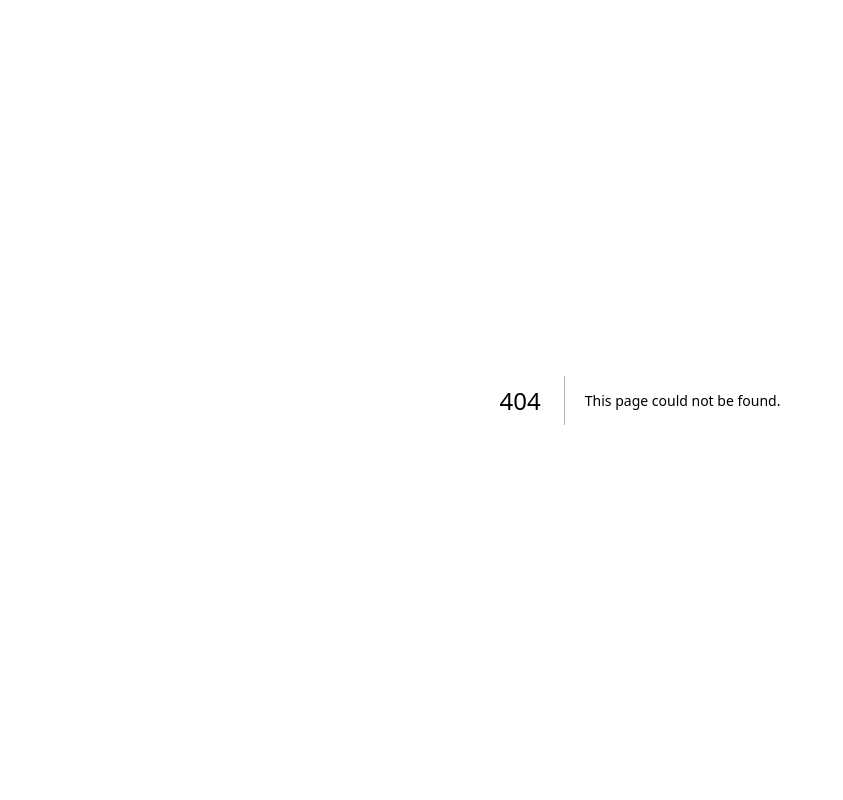
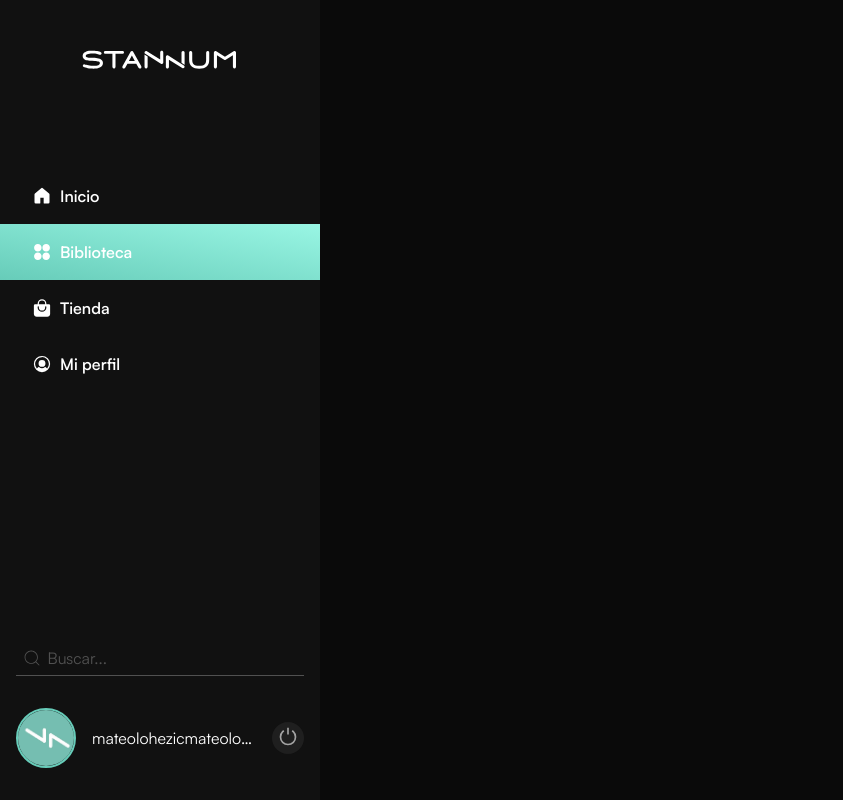
Before and after one commit to StannumDev/stannum-game-frontend-v2, a Next.js app: page /dashboard/library in a window 1280 px wide. Before the commit this address had no page. Shown: the whole page, without its empty margins (0-843 px from the left). Built offline with nearby package versions, Linux system fonts and the light colour scheme.

Commit message:
New: loading.ts

```diff
--- /dev/null
+++ b/src/app/dashboard/library/page.tsx
@@ -0,0 +1,7 @@
+export default function LibraryPage() {
+    return (
+        <main className="mt-12 mb-14 lg:my-0 grow lg:min-h-svh flex justify-start items-start p-4 lg:p-8">
+            <div className="w-full grid grid-cols-1 lg:grid-cols-12 gap-4 lg:gap-8"></div>
+        </main>
+    );
+}
--- /dev/null
+++ b/src/app/dashboard/loading.tsx
@@ -0,0 +1,30 @@
+export default function Loading() {
+    return (
+        <main className="grow w-full flex flex-col justify-center items-center">
+            <div role="status" className="size-24 flex justify-center items-center relative bg-card rounded-full">
+                <svg className="size-24 animate-spin-fast" viewBox="0 0 64 64" fill="none" xmlns="http://www.w3.org/2000/svg">
+                    <path
+                        d="M32 3C35.8083 3 39.5794 3.75011 43.0978 5.20749C46.6163 6.66488 49.8132 8.80101 52.5061 11.4939C55.199 14.1868 57.3351 17.3837 58.7925 20.9022C60.2499 24.4206 61 28.1917 61 32C61 35.8083 60.2499 39.5794 58.7925 43.0978C57.3351 46.6163 55.199 49.8132 52.5061 52.5061C49.8132 55.199 46.6163 57.3351 43.0978 58.7925C39.5794 60.2499 35.8083 61 32 61C28.1917 61 24.4206 60.2499 20.9022 58.7925C17.3837 57.3351 14.1868 55.199 11.4939 52.5061C8.801 49.8132 6.66487 46.6163 5.20749 43.0978C3.7501 39.5794 3 35.8083 3 32C3 28.1917 3.75011 24.4206 5.2075 20.9022C6.66489 17.3837 8.80101 14.1868 11.4939 11.4939C14.1868 8.80099 17.3838 6.66487 20.9022 5.20749C24.4206 3.7501 28.1917 3 32 3L32 3Z"
+                        strokeWidth={2}
+                        strokeLinecap="round"
+                        strokeLinejoin="round"
+                        className="stroke-card-light"
+                    />
+                    <path
+                        d="M32 3C36.5778 3 41.0906 4.08374 45.1692 6.16256C49.2477 8.24138 52.7762 11.2562 55.466 14.9605C58.1558 18.6647 59.9304 22.9531 60.6448 27.4748C61.3591 31.9965 60.9928 36.6232 59.5759 40.9762"
+                        strokeWidth={2}
+                        strokeLinecap="round"
+                        strokeLinejoin="round"
+                        className="stroke-stannum"
+                    />
+                </svg>
+                <div>
+                    <svg className='size-16 aspect-square fill-stannum absolute top-0 left-0 right-0 mx-auto translate-y-1/4 z-10' viewBox="0 0 1080 1080" xmlns="http://www.w3.org/2000/svg">
+                        <path d="M484.65 644.435C479.05 644.435 473.558 642.928 468.604 639.805L163.094 447.69C148.987 438.86 144.787 420.337 153.618 406.23C162.448 392.231 180.97 387.923 195.078 396.754L454.497 559.9V419.045C454.497 402.461 467.958 389 484.542 389C501.126 389 514.587 402.461 514.587 419.045V614.283C514.587 625.267 508.664 635.282 499.08 640.559C494.665 643.251 489.603 644.435 484.65 644.435Z" fill="current"/>
+                        <path d="M595.041 732.197C578.457 732.197 564.996 718.736 564.996 702.152V506.914C564.996 495.93 570.919 485.915 580.503 480.638C590.087 475.362 601.825 475.685 611.086 481.5L916.597 673.615C930.704 682.445 934.904 700.967 926.073 715.074C917.243 729.182 898.72 733.381 884.613 724.551L625.194 561.404V702.26C625.194 718.736 611.732 732.197 595.041 732.197Z" fill="current"/>
+                    </svg>
+                </div>
+            </div>
+        </main>
+    )
+}
--- /dev/null
+++ b/src/app/dashboard/profile/page.tsx
@@ -0,0 +1,7 @@
+export default function ProfilePage() {
+    return (
+        <main className="mt-12 mb-14 lg:my-0 grow lg:min-h-svh flex justify-start items-start p-4 lg:p-8">
+            <div className="w-full grid grid-cols-1 lg:grid-cols-12 gap-4 lg:gap-8"></div>
+        </main>
+    );
+}
--- /dev/null
+++ b/src/app/dashboard/store/page.tsx
@@ -0,0 +1,7 @@
+export default function StorePage() {
+    return (
+        <main className="mt-12 mb-14 lg:my-0 grow lg:min-h-svh flex justify-start items-start p-4 lg:p-8">
+            <div className="w-full grid grid-cols-1 lg:grid-cols-12 gap-4 lg:gap-8"></div>
+        </main>
+    );
+}
--- a/src/components/dashboard/home/RachaHome.tsx
+++ b/src/components/dashboard/home/RachaHome.tsx
@@ -1,4 +1,3 @@
-// import { PiWarningThin } from "react-icons/pi";
 import { PiWarningOctagonThin } from "react-icons/pi";
 
 export const RachaHome = () => {
--- a/src/components/dashboard/sidebar/Sidebar.tsx
+++ b/src/components/dashboard/sidebar/Sidebar.tsx
@@ -16,17 +16,17 @@ const links:Array<SidebarLink> = [
     },
     {
         label: 'Biblioteca',
-        href: '/dashboard/aszxcd',
+        href: '/dashboard/library',
         Icon: RiApps2Fill
     },
     {
         label: 'Tienda',
-        href: '/dashboard/asczxcvd',
+        href: '/dashboard/store',
         Icon: IoBagHandle
     },
     {
         label: 'Mi perfil',
-        href: '/dashboard/asvsdd',
+        href: '/dashboard/profile',
         Icon: PiUserCircleFill
     },
 ]
--- a/src/components/dashboard/sidebar/SidebarDesktopLink.tsx
+++ b/src/components/dashboard/sidebar/SidebarDesktopLink.tsx
@@ -1,5 +1,6 @@
 import type { SidebarLink } from "@/interfaces"
 import Link from "next/link"
+import { motion } from 'framer-motion';
 
 interface Props{
     link: SidebarLink
@@ -12,12 +13,20 @@ export const SidebarDesktopLink = ({link, pathname}:Props) => {
         <Link
             href={href}
             aria-label={`Navegar a ${label}`}
-            className={`w-full py-4 px-8 flex justify-start items-center gap-2 transition-all duration-200 ease-in-out
-                ${pathname === href ? 'bg-gradient-to-tr from-stannum to-teal-200' : 'hover:bg-[rgba(103,204,185,0.25)]'}
+            className={`w-full py-4 px-8 flex justify-start items-center gap-2 transition-all duration-200 ease-in-out relative
+                ${pathname !== href && 'hover:bg-[rgba(103,204,185,0.25)]'}
             `}
         >
-            <Icon className="size-5"/>
-            <span className="font-semibold">{label}</span>
+            {
+                pathname === href &&
+                <motion.div
+                    layoutId="activeSidebar"
+                    transition={{ duration: 0.125, type: 'spring', bounce: 0 }}
+                    className="size-full bg-gradient-to-tr from-stannum to-teal-200 absolute top-0 left-0 z-0"
+                ></motion.div>
+            }
+            <Icon className="size-5 relative z-10"/>
+            <span className="font-semibold relative z-10">{label}</span>
         </Link>
     )
 }
--- a/tailwind.config.ts
+++ b/tailwind.config.ts
@@ -31,6 +31,9 @@ const config: Config = {
           lightest:'#646464',
         }
       },
+      animation: {
+        "spin-fast": 'spin .5s linear infinite',
+      }
     },
   },
   plugins: [],
```
